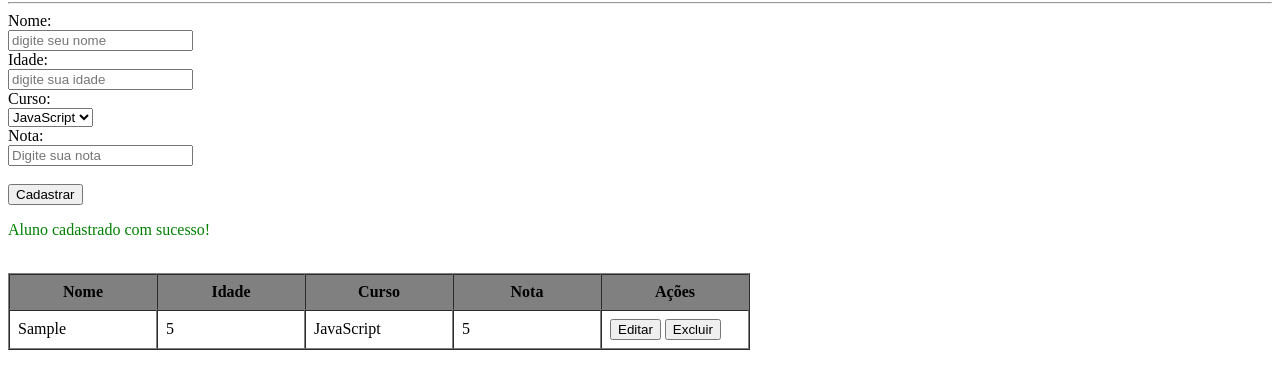
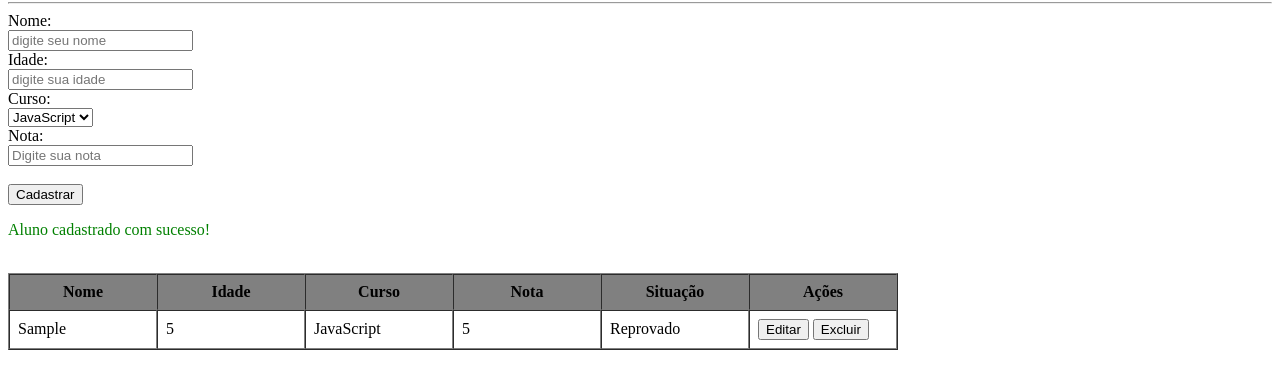
Before and after one commit to theudevs/projeto-devtech-academy, a plain HTML site: page index.html in a window 1280 px wide. Both pictures are taken after typing "Sample", "5", "5" into the empty fields and a click on the button "Cadastrar". Shown: the part 78-466 px from the top of the page. Drawn offline with Linux system fonts and the light colour scheme.

Commit message:
Exercício 2: Uso de Classe com Atributos, Construtor e Métodos

```diff
--- a/index.html
+++ b/index.html
@@ -38,6 +38,7 @@
                     <th width="130">Idade</th>
                     <th width="130">Curso</th>
                     <th width="130">Nota</th>
+                    <th width="130">Situação</th>
                     <th width="130">Ações</th>
                 </tr>
             </thead>
--- a/script.js
+++ b/script.js
@@ -1,8 +1,24 @@
+class Aluno {
+  constructor(nome, idade, curso, notaFinal) {
+    this.nome = nome;
+    this.idade = idade;
+    this.curso = curso;
+    this.notaFinal = notaFinal;
+  }
+
+  isAprovado() {
+    return this.notaFinal >= 7;
+  }
+
+  toString() {
+    const status = this.isAprovado() ? 'Aprovado' : 'Reprovado';
+    return `${this.nome} - ${this.idade} - ${this.curso} - Nota: ${this.notaFinal} - (${status})`;
+  }
+}
 
 const alunos = [];
 
 let indiceEdicao = null;
-
 
 function salvarAluno(evento){
     evento.preventDefault();
@@ -37,12 +53,7 @@ function salvarAluno(evento){
         return;
     }
 
-    const aluno = {
-        nome: inputNome.value,
-        idade: Number(inputIdade.value),
-        curso: selectCurso.value,
-        nota: Number(inputNota.value)
-    };
+    const aluno = new Aluno(nome, Number(idade), curso, Number(nota));
 
     if (indiceEdicao === null) {
         alunos.push(aluno);
@@ -72,7 +83,8 @@ function renderTabela() {
             <td>${aluno.nome}</td>
             <td>${aluno.idade}</td>
             <td>${aluno.curso}</td>
-            <td>${aluno.nota}</td>
+            <td>${aluno.notaFinal}</td>
+            <td>${aluno.isAprovado() ? 'Aprovado' : 'Reprovado'}</td>
             <td>
                 <button type="button" onclick="editarAluno(${i})">Editar</button>
                 <button type="button" onclick="excluirAluno(${i})">Excluir</button>
@@ -92,7 +104,7 @@ function editarAluno(index) {
     document.getElementById('nome').value = aluno.nome;
     document.getElementById('idade').value = aluno.idade;
     document.getElementById('curso').value = aluno.curso;
-    document.getElementById('nota').value = aluno.nota;
+    document.getElementById('nota').value = aluno.notaFinal;
 
     indiceEdicao = index;
 }
```
